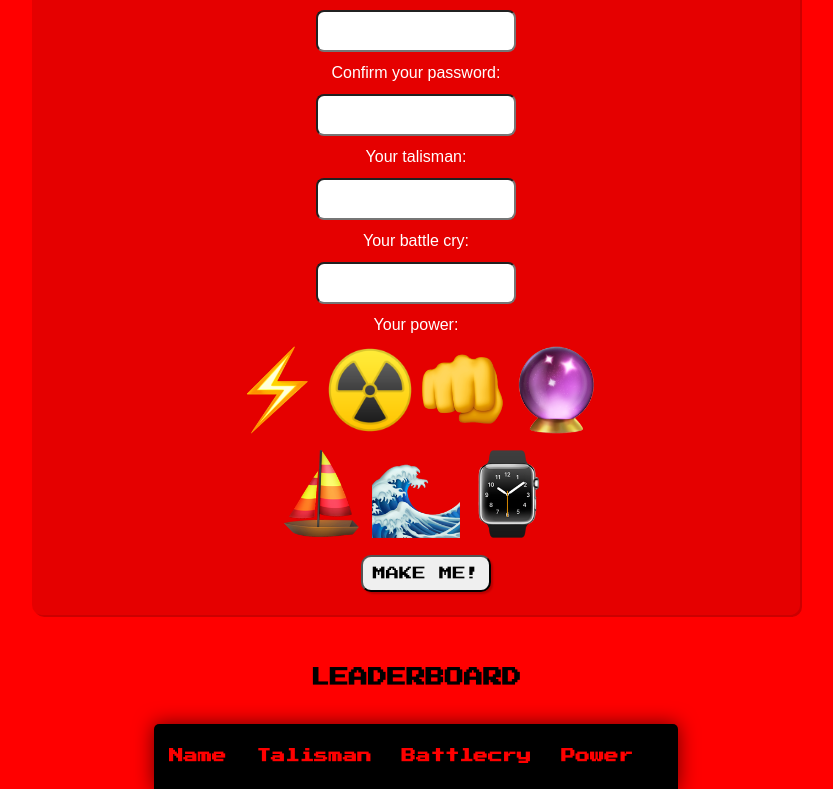
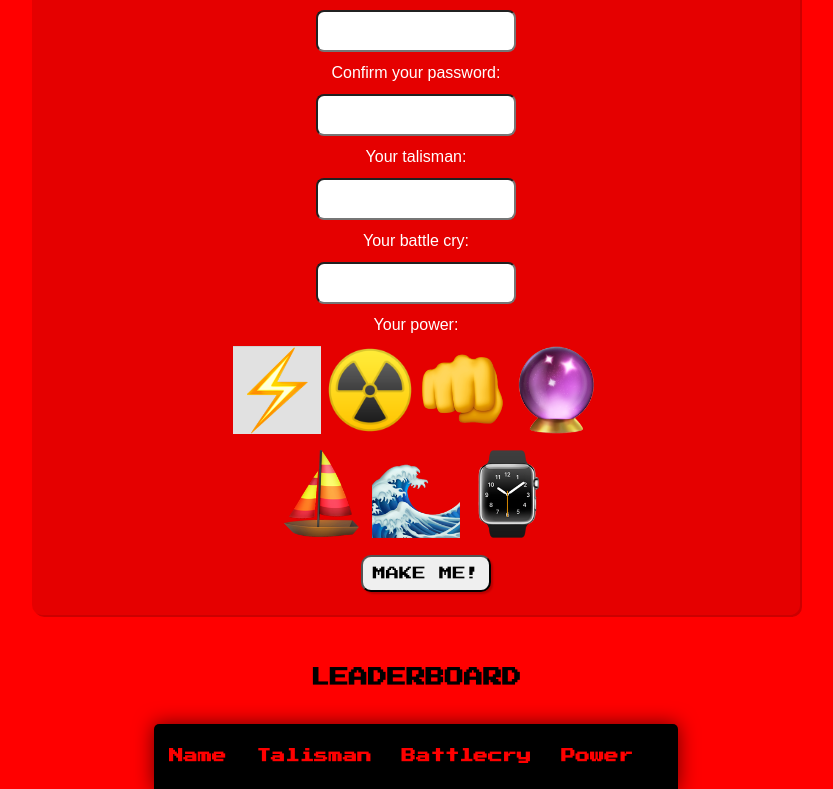
Before and after one commit to fac18/week7-coda-squall, a website: page public/index.html in a window 1280 px wide. In both pictures the pointer is over the picture 501 px from the left and 940 px from the top of the page. Shown: the part 551-1340 px from the top of the page, without its empty margins (224-1057 px from the left). Drawn offline with Linux system fonts and the light colour scheme; files that its build step writes are made by us from their sources; no server answers; files whose address does not match are found by name; a web font is replaced by a local one.

Commit message:
add hover effect on icons Fixes #42

```diff
--- a/public/css/main.css
+++ b/public/css/main.css
@@ -128,6 +128,12 @@ a {
   height: 88px;
 }
 
+.char-form__radio-img:hover {
+  background: #e1e1e1;
+  border-top: 1px solid #d0d0d0;
+}
+
+
 .char-form__radio-input:checked + img {
   outline: 2px solid white;
 }
@@ -153,7 +159,6 @@ table {
   border-collapse: collapse;
   margin: 25px auto;
   font-size: 0.9em;
-  /* max-width: 320px; */
   border-radius: 5px 5px 0 0;
   overflow: hidden;
   box-shadow: 0 0 20px rgba(0, 0, 0, 0.6);
@@ -205,7 +210,6 @@ h3 {
   border-radius: 10px;
   box-shadow: 2px 2px rgba(0, 0, 0, 0.2);
   width: 60vw;
-  /* max-width: 1000px; */
   color: white
 }
 
```
